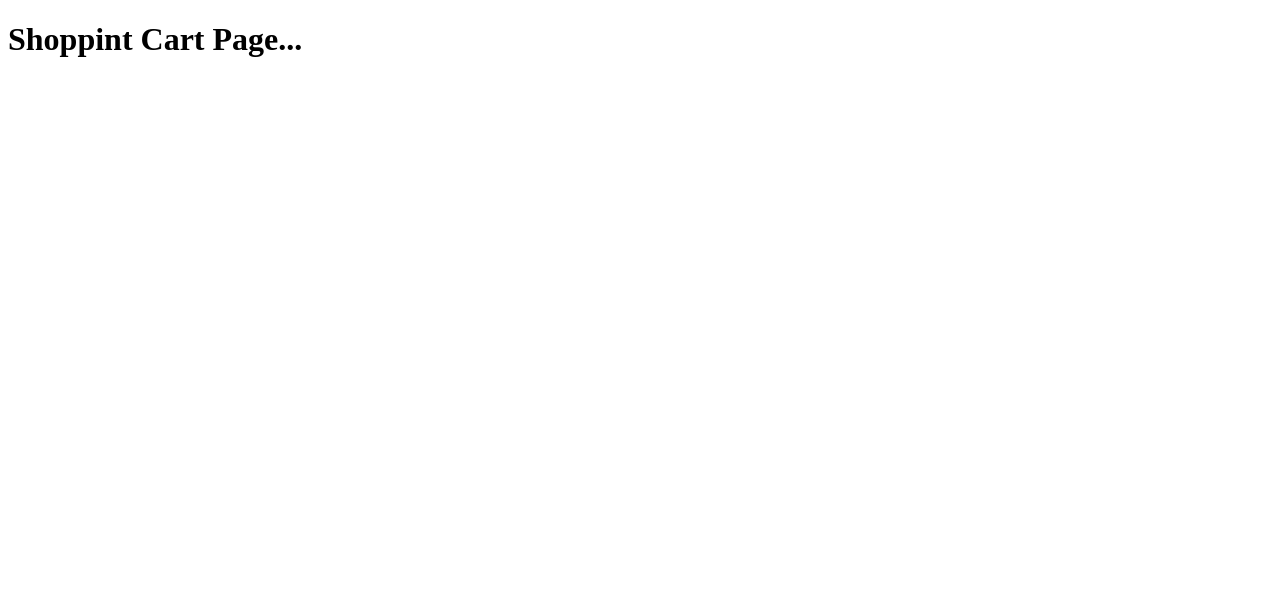
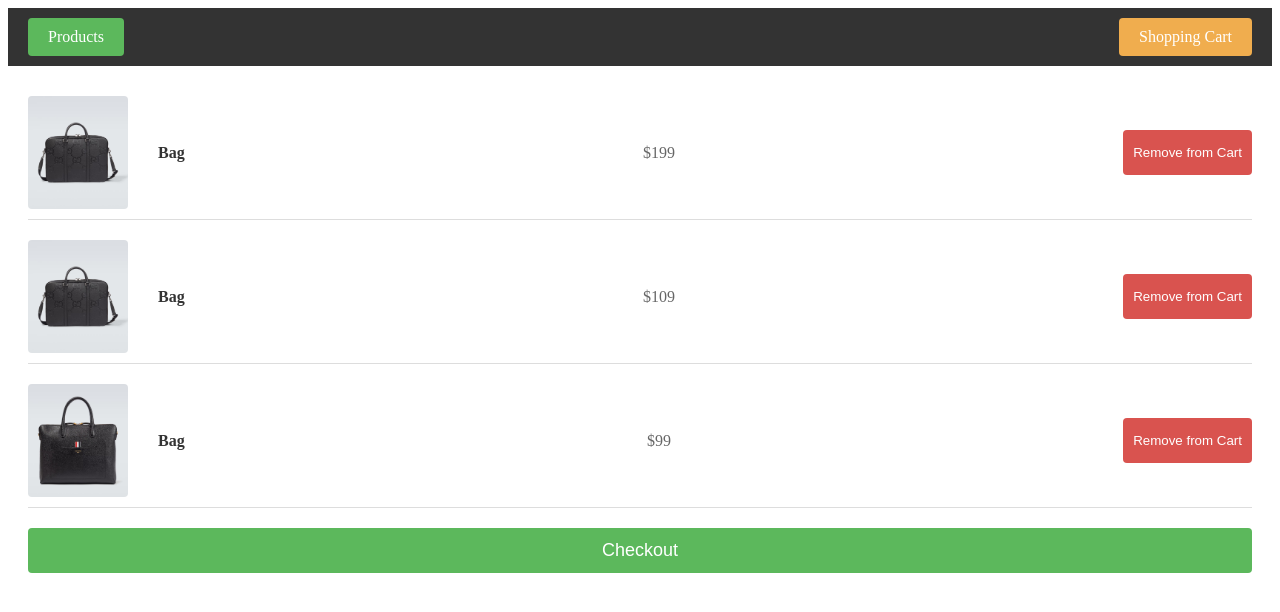
Before and after one commit to dimachilaia/fullstack-ecommerce, a Vue app: page /cart in a window 1280 px wide. Shown: the top 612 px of the page. Built offline with nearby package versions, Linux system fonts and the light colour scheme.

Commit message:
splitted components and add error boundary

```diff
--- a/src/App.vue
+++ b/src/App.vue
@@ -1,13 +1,17 @@
 <template>
   <div>
-    <!-- <h1>Two Trees</h1> -->
+    <NavBar />
     <router-view></router-view>
   </div>
 </template>
 
 <script>
+import NavBar from "./components/NavBar.vue";
 export default {
   name: "App",
+  components: {
+    NavBar,
+  },
 };
 </script>
 
--- /dev/null
+++ b/src/components/NavBar.vue
@@ -0,0 +1,16 @@
+<template>
+    <nav class="navbar">
+      <router-link to="/products" class="navbar-link products-link">Products</router-link>
+      <router-link to="/cart" class="navbar-link cart-link">Shopping Cart</router-link>
+    </nav>
+  </template>
+
+  <script>
+  export default {
+    name: "NavBar",
+  };
+  </script>
+
+  <style  >
+
+  </style>
--- /dev/null
+++ b/src/components/ProductsList.vue
@@ -0,0 +1,19 @@
+<template>
+    <div class="products-container">
+      <div v-for="product in products" :key="product.id" class="product-card">
+        <img :src="product.imageName" alt="image" class="product-image" />
+        <h4 class="product-name">{{ product.name }}</h4>
+        <p class="product-price">{{ product.price }}</p>
+        <router-link :to="'/products/' + product.id">
+          <button class="product-button">View Details</button>
+        </router-link>
+      </div>
+    </div>
+  </template>
+
+  <script>
+  export default {
+    name: "ProductsList",
+    props:['products']
+  };
+  </script>
--- /dev/null
+++ b/src/components/ShoppingCartsList.vue
@@ -0,0 +1,3 @@
+<template>
+
+</template>
--- a/src/main.css
+++ b/src/main.css
@@ -1,6 +1,3 @@
-/* main.css */
-
-/* Products page styles */
 .products-container {
   display: flex;
   align-items: center;
@@ -14,7 +11,6 @@
   margin-bottom: 30px;
 }
 
-/* Product card styles */
 .product-card {
   background: #fff;
   border: 1px solid #ddd;
@@ -61,7 +57,6 @@
   background: #4cae4c;
 }
 
-/* Product Detail page styles */
 .product-detail-container {
   display: flex;
   flex-direction: column;
@@ -109,3 +104,109 @@
   font-size: 20px;
   margin-top: 50px;
 }
+.shopping-cart-container {
+  padding: 20px;
+}
+
+.cart-item {
+  display: flex;
+  align-items: center;
+  border-bottom: 1px solid #ddd;
+  padding: 10px 0;
+  margin-bottom: 10px;
+}
+
+.cart-item img {
+  max-width: 100px;
+  height: auto;
+  margin-right: 20px;
+  border-radius: 4px;
+}
+
+.cart-item p {
+  margin: 0;
+  padding: 0 10px;
+  flex-grow: 1;
+}
+
+.cart-item-name {
+  font-weight: bold;
+  color: #333;
+}
+
+.cart-item-price {
+  color: #666;
+}
+
+.cart-remove-button {
+  background: #d9534f;
+  color: #fff;
+  border: none;
+  cursor: pointer;
+  padding: 15px 10px;
+  border-radius: 4px;
+  transition: background 0.3s ease;
+}
+
+.cart-remove-button:hover {
+  background: #c9302c;
+}
+
+.checkout-button {
+  background: #5cb85c;
+  color: #fff;
+  border: none;
+  padding: 12px 30px;
+  cursor: pointer;
+  border-radius: 4px;
+  font-size: 18px;
+  transition: background 0.3s ease;
+  margin-top: 20px;
+  display: block;
+  width: 100%;
+}
+
+.checkout-button:hover {
+  background: #4cae4c;
+}
+
+.empty-cart-message {
+  text-align: center;
+  color: #999;
+  font-size: 20px;
+  margin-top: 50px;
+}
+.navbar {
+  background: #333;
+  color: #fff;
+  padding: 10px 20px;
+  display: flex;
+  align-items: center;
+  justify-content: space-between;
+}
+
+.navbar-link {
+  padding: 10px 20px;
+  text-decoration: none;
+  border-radius: 4px;
+  transition: background-color 0.3s ease;
+}
+
+.products-link {
+  background: #5cb85c;
+  color: #fff;
+  margin-right: 10px; /* Spacing between the two links */
+}
+
+.products-link:hover {
+  background-color: #4cae4c;
+}
+
+.cart-link {
+  background: #f0ad4e;
+  color: #fff;
+}
+
+.cart-link:hover {
+  background-color: #ec971f;
+}
--- a/src/pages/ProductsPage.vue
+++ b/src/pages/ProductsPage.vue
@@ -1,19 +1,13 @@
 <template>
   <div>
     <h1 class="products-title">Products</h1>
-    <div class="products-container">
-      <div v-for="product in products" :key="product.id" class="product-card">
-        <img :src="product.imageName" alt="image" class="product-image" />
-        <h4 class="product-name">{{ product.name }}</h4>
-        <p class="product-price">{{ product.price }}</p>
-        <button class="product-button">View Details</button>
-      </div>
-    </div>
+    <ProductsList :products="products"/>
   </div>
 </template>
 
 <script>
 import { products } from "@/temp-data";
+import ProductsList from "../components/ProductsList.vue";
 
 export default {
   name: "ProductsPage",
@@ -22,5 +16,8 @@ export default {
       products,
     };
   },
+  components: {
+    ProductsList,
+  },
 };
 </script>
--- a/src/pages/ShoppingCartPage.vue
+++ b/src/pages/ShoppingCartPage.vue
@@ -1,10 +1,24 @@
 <template>
-    <h1>Shoppint Cart Page...</h1>
+  <div class="shopping-cart-container" v-if="CartItems.length > 0">
+    <div class="cart-item" v-for="item in CartItems" :key="item.id">
+      <img class="cart-item-image" :src="item.imageName" />
+      <p class="cart-item-name">{{ item.name }}</p>
+      <p class="cart-item-price">{{ item.price }}</p>
+      <button class="cart-remove-button">Remove from Cart</button>
+    </div>
+    <button class="checkout-button">Checkout</button>
+  </div>
+  <div v-else class="empty-cart-message">Your cart is empty.</div>
 </template>
 
 <script>
+import { CartItems } from "@/temp-data";
 export default {
-    name: "ShoppingCartPage",
-
-}
+  name: "ShoppingCartPage",
+  data() {
+    return {
+      CartItems,
+    };
+  },
+};
 </script>
--- a/src/temp-data.js
+++ b/src/temp-data.js
@@ -20,4 +20,64 @@ export const products = [
     imageName: image2,
     price: "$99",
   },
+  {
+    id: 4,
+    name: "Bag",
+    imageName: image2,
+    price: "$99",
+  },
+  {
+    id: 5,
+    name: "Bag",
+    imageName: image2,
+    price: "$99",
+  },
+  {
+    id: 6,
+    name: "Bag",
+    imageName: image2,
+    price: "$99",
+  },
+  {
+    id: 7,
+    name: "Bag",
+    imageName: image2,
+    price: "$99",
+  },
+  {
+    id: 9,
+    name: "Bag",
+    imageName: image2,
+    price: "$99",
+  },
+  {
+    id: 10,
+    name: "Bag",
+    imageName: image2,
+    price: "$99",
+  },
 ];
+
+export const CartItems = [
+  {
+    id: 1,
+    name: "Bag",
+    imageName: firstImage,
+    price: "$199",
+    quantity: 1,
+  },
+  {
+    id: 2,
+    name: "Bag",
+    imageName: secondImage,
+    price: "$109",
+    quantity: 1,
+  },
+  {
+    id: 3,
+    name: "Bag",
+    imageName: image2,
+    price: "$99",
+    quantity: 1,
+  },
+];
```
Also changed, not shown: src/assets/Express_Clothing_Logo.SVG.png (added).
